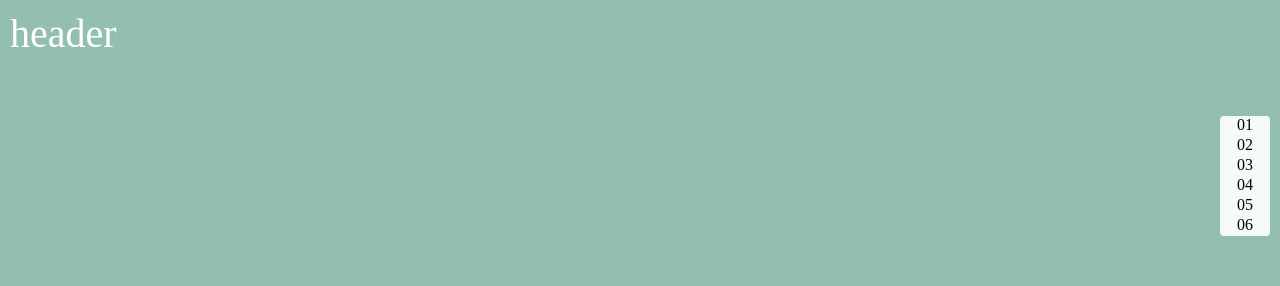
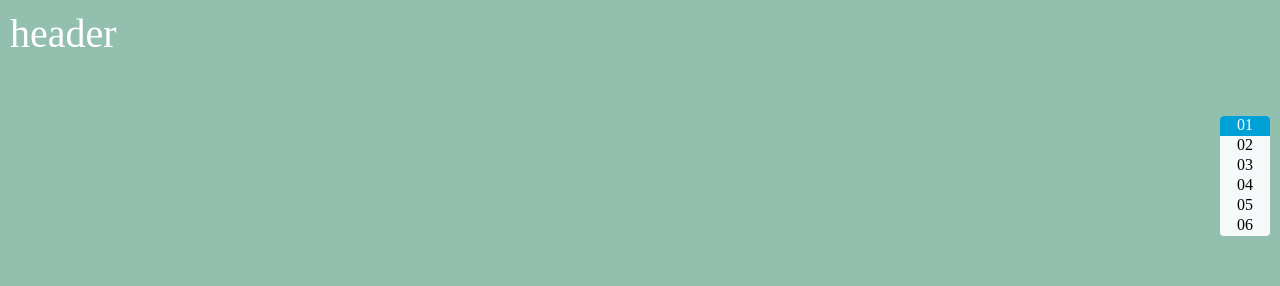
Before and after one commit to Fay-Hu/zAnchorMenuScroll, a plain HTML site: page src/index.html in a window 1280 px wide. Shown: the top 286 px of the page. Drawn offline with Linux system fonts and the light colour scheme.

Commit message:
repire a bug
add getChildNode method

```diff
--- a/src/index.html
+++ b/src/index.html
@@ -168,7 +168,7 @@
             </ul>
         </div>
     </div>
-    <script src="js/zAnchorScroll.min.js"></script>
+    <script src="js/zAnchorScroll.js"></script>
     <script>
     window.onload = function() {
         // 第一组
--- a/src/js/zAnchorScroll.js
+++ b/src/js/zAnchorScroll.js
@@ -27,9 +27,9 @@
             }
 
             // all anchors transto pseudo array
-            var anchorLists = Array.prototype.slice.call(this.anchorContainer.getElementsByTagName(this.anchorTagName)),
+            var anchorLists = getChildNode(this.anchorContainer, this.anchorTagName),
                 // all scroll content transto pseudo array
-                scrollLists = Array.prototype.slice.call(this.scrollContentContainer.getElementsByTagName(this.scrollTagName)),
+                scrollLists = getChildNode(this.scrollContentContainer, this.scrollTagName),
                 // this pointer
                 _this = this,
                 // current item
@@ -96,7 +96,18 @@
                     n_result = n_docel;
                 return n_body && (!n_result || (n_result > n_body)) ? n_body : n_result;
             }
-
+            // get ChildNodes
+            function getChildNode(parent, tagName) {
+                var tempList = []
+                for (var i = 0; i < parent.childNodes.length; i++) {
+                    parent.childNodes[i]
+                    if (parent.childNodes[i].nodeType === 1 && parent.childNodes[i].tagName.toLowerCase() === tagName) {
+                        console.log(parent.childNodes[i].tagName.toLowerCase())
+                        tempList.push(parent.childNodes[i])
+                    }
+                }
+                return tempList
+            }
             // when mousewhell
             document.addEventListener('mousewheel', function(e) {
                 throttle(detemineWitchPartToActive, window);
```
Also changed, not shown: dist/js/zAnchorScroll.min.js, 2 other files.
